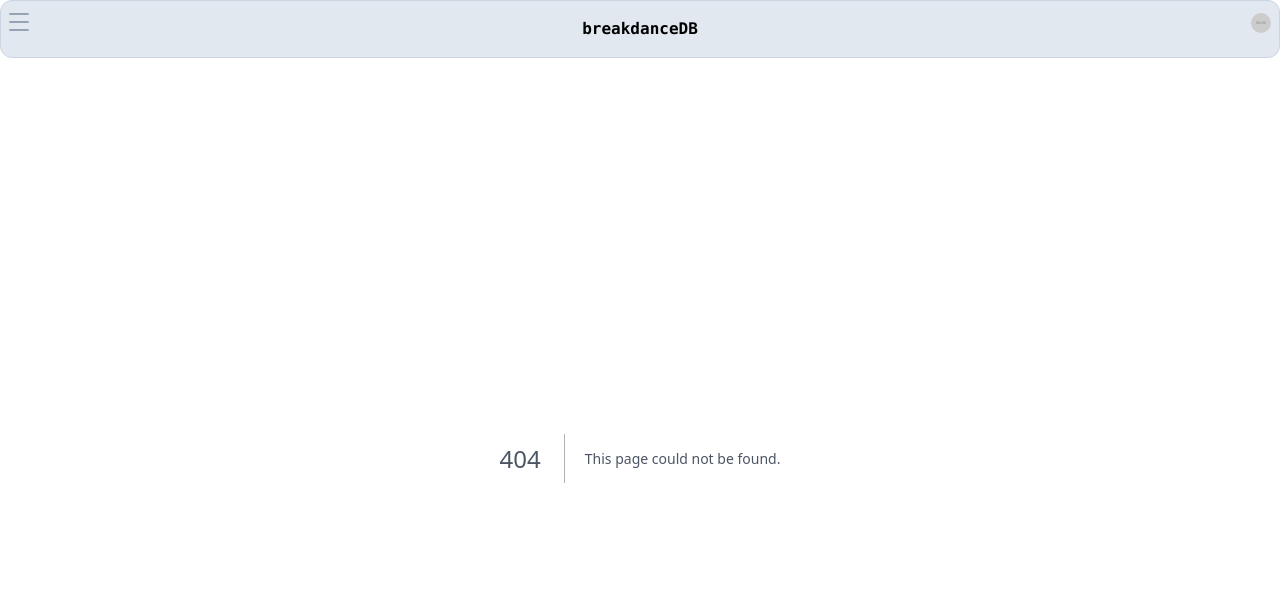
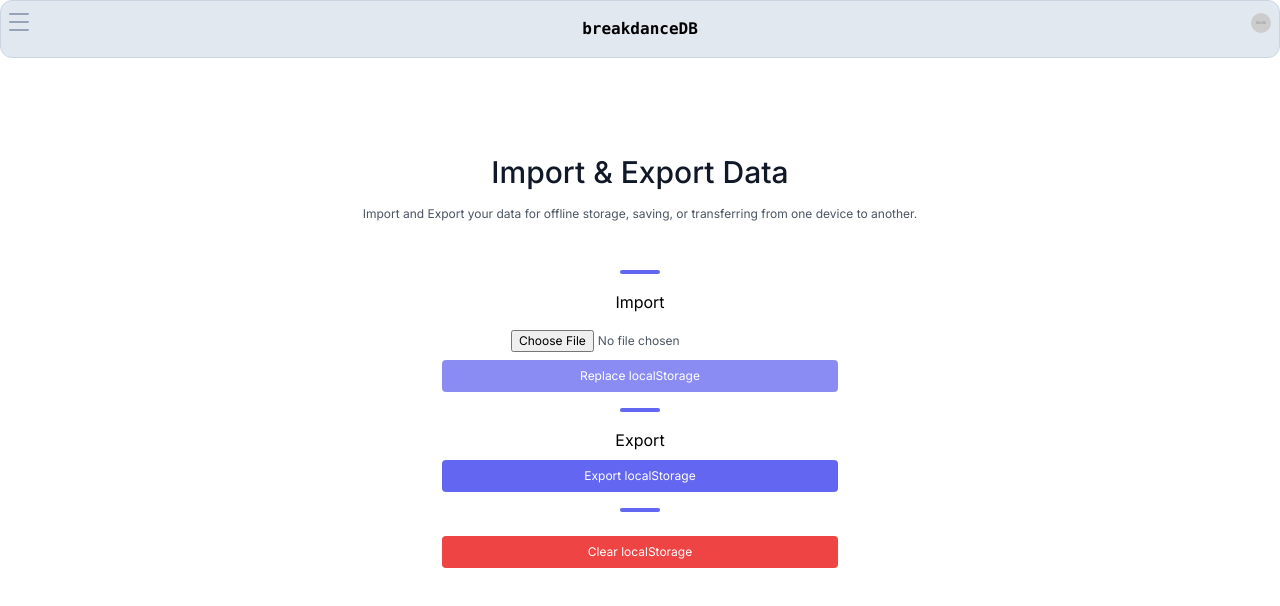
Before and after one commit to volaix/breakdancedb, a Next.js app: page /importexport in a window 1280 px wide. Before the commit this address had no page. Shown: the top 606 px of the page. Built offline with nearby package versions, Linux system fonts and the light colour scheme.

Commit message:
FEATURE: Import and export localstorage (#14)
* better no move

* local storage can be replaced

* converted to use zustand

* prettier

* hide history and make importexport smaller

* prettier

```diff
--- a/src/app/_components/Header.tsx
+++ b/src/app/_components/Header.tsx
@@ -86,8 +86,13 @@ export default function RenderHeader() {
                       <a href="/dblist">(old)All Moves</a>
                     </li>
                   )}
-                  <li className="my-2 border-b border-gray-400 uppercase">
-                    <a href="/completed">History</a>
+                  {inDevelopment || (
+                    <li className="my-2 border-b border-gray-400 uppercase">
+                      <a href="/completed">History</a>
+                    </li>
+                  )}
+                  <li className="my-2 border-b border-gray-400 text-xs uppercase">
+                    <a href="/importexport">Import / Export</a>
                   </li>
                   {inDevelopment || (
                     <li className="my-2 border-b border-gray-400 uppercase">
--- a/src/app/_utils/zustandLocalStorage.ts
+++ b/src/app/_utils/zustandLocalStorage.ts
@@ -1,6 +1,5 @@
 import { create } from 'zustand'
 import { persist } from 'zustand/middleware'
-
 import {
   Flow,
   lsFlows,
@@ -9,20 +8,21 @@ import {
   Move,
 } from './localStorageTypes'
 
-/*
-  Migration Timeline:
-  //P1: CURRENT - DUPLICATION OF DATA ZUSTAND LOCAL STORAGE
-  P2: current - RETRIEVAL OF DATA FROM ZUSTAND LOCAL STORAGE
-  //P3: FUTURE - DELETION OF WRITING TO NORMAL LOCAL STORAGE
-  P4: FUTURE - DELETION OF READING NORMAL LOCAL STORAGE
-*/
+export const zustandLocalStorage = 'zustand-local-storage'
 
-interface ZustandLocalStorage {
-  //-----------properties-----------
+/**
+ * Types of Properties on the Zustand Local Storage Global
+ */
+type LocalStorageProperties = {
   [lsFlows]: Flow[]
   [lsUserMoves]: string[]
   [lsUserLearning]: Move[]
-  //------------methods------------
+}
+
+/**
+ * Types of Methods on the Zustand Local Storage Global
+ */
+interface ZustandLocalStorage extends LocalStorageProperties {
   //setters
   setLsFlows: (flows: Flow[]) => void
   setLsUserMoves: (moves: string[]) => void
@@ -31,15 +31,31 @@ interface ZustandLocalStorage {
   getLsFlows: () => Flow[]
   getLsUserMoves: () => string[]
   getLsUserLearning: () => Move[]
+  //globals
+  replaceGlobalState: (state: {
+    state: LocalStorageProperties
+    version: number
+  }) => void
+  resetGlobalState: () => void
 }
 
+/**
+ * Default Properties on the Zustand Local Storage Global
+ */
+const initialState: LocalStorageProperties = {
+  [lsFlows]: [],
+  [lsUserMoves]: [],
+  [lsUserLearning]: [],
+}
+
+/**
+ * Zustand Global Store State
+ */
 export const useZustandStore = create<ZustandLocalStorage>()(
   persist(
     (set, get) => ({
       //properties
-      [lsFlows]: [],
-      [lsUserMoves]: [],
-      [lsUserLearning]: [],
+      ...initialState,
       //setters
       setLsFlows: (flows) => set({ [lsFlows]: flows }),
       setLsUserMoves: (moves) => set({ [lsUserMoves]: moves }),
@@ -48,9 +64,12 @@ export const useZustandStore = create<ZustandLocalStorage>()(
       getLsFlows: () => get()[lsFlows],
       getLsUserMoves: () => get()[lsUserMoves],
       getLsUserLearning: () => get()[lsUserLearning],
+      //globals
+      replaceGlobalState: (zustandState) => set(zustandState.state),
+      resetGlobalState: () => set(initialState),
     }),
     {
-      name: 'zustand-local-storage',
+      name: zustandLocalStorage,
     },
   ),
 )
--- /dev/null
+++ b/src/app/importexport/page.tsx
@@ -0,0 +1,141 @@
+'use client'
+
+import { useState } from 'react'
+import {
+  useZustandStore,
+  zustandLocalStorage,
+} from '../_utils/zustandLocalStorage'
+
+export default function RenderImportExport() {
+  //------------------------state------------------------
+  const [successMessage, setSuccessMessage] = useState<string>('')
+  const [importActive, setImportActive] = useState<boolean>(false)
+  const [file, setFile] = useState<FileReader | null>(null)
+  const replaceGlobalState = useZustandStore(
+    (state) => state.replaceGlobalState,
+  )
+  const resetGlobalState = useZustandStore((state) => state.resetGlobalState)
+
+  //----------------------handlers------------------------
+
+  /**
+   * Imports file to local storage
+   * @param event
+   * @returns
+   */
+  const handleImport: React.MouseEventHandler<HTMLButtonElement> = (event) => {
+    if (file && file.result) {
+      //error handling
+      if (file.result instanceof ArrayBuffer)
+        return console.error('ArrayBuffer is not supported')
+
+      //sets in zustand global
+      replaceGlobalState(JSON.parse(JSON.parse(file.result))) //intentionally json.parse x2
+      setSuccessMessage('successfully loaded')
+    }
+  }
+
+  const finishedLoading = (event: ProgressEvent<FileReader>) => {
+    console.log('file finished loading')
+    setImportActive(true)
+  }
+
+  /**
+   * Check if file has changed. If so, enables the import button
+   * @param
+   */
+  const handleFileLoaded = (event: React.ChangeEvent<HTMLInputElement>) => {
+    try {
+      const files = event.target.files
+      console.log('File Loaded', files)
+      if (files?.length) {
+        const fileReader = new FileReader()
+        fileReader.readAsText(files[0])
+        fileReader.onloadend = finishedLoading
+        setFile(fileReader)
+      }
+    } catch (error) {
+      console.error('Error handling input change:', error)
+    }
+  }
+
+  //creates an anchor element, uses the download property, then removes itself
+  const handleDownload = () => {
+    if (!localStorage[zustandLocalStorage])
+      return console.error(
+        'cannot find breakdancedb data in your local storage.',
+      )
+
+    const localStorageContent = JSON.stringify(
+      localStorage[zustandLocalStorage],
+    )
+    const blob = new Blob([localStorageContent], { type: 'application/json' })
+    const url = URL.createObjectURL(blob)
+    const a = document.createElement('a')
+    a.href = url
+    a.download = 'breakdancedb-data.json'
+    document.body.appendChild(a)
+    a.click()
+    document.body.removeChild(a)
+    URL.revokeObjectURL(url)
+  }
+
+  //clears localstorage
+  const handleClear = () => {
+    localStorage.clear()
+    resetGlobalState()
+
+    alert('Local Storage Cleared')
+  }
+  //-----------------------render------------------------
+  return (
+    <div className="mt-24">
+      <h1 className="title-font mb-4 text-center text-2xl font-medium text-gray-900 sm:text-3xl dark:text-white">
+        Import & Export Data
+      </h1>
+      <div className="flex flex-col items-center justify-center text-xs">
+        <div className="mb-10 px-5 text-center">
+          Import and Export your data for offline storage, saving, or
+          transferring from one device to another.
+        </div>
+        {/* -----------spacer-------------- */}
+        <div className="mb-4 mt-2 flex w-10 justify-center">
+          <div className="inline-flex h-1 w-16 w-full rounded-full bg-indigo-500"></div>
+        </div>
+        <div className="text-base text-black dark:text-white">Import</div>
+        <div className="mt-4 flex flex-col items-center justify-center">
+          <input type="file" accept=".json" onChange={handleFileLoaded} />
+          {successMessage && <pre>{successMessage}</pre>}
+        </div>
+        <button
+          disabled={!importActive}
+          className="disabled:bg-grey-400 disabled:text-grey m-2 w-2/3 rounded border-0 bg-indigo-500 px-6 py-2 text-center text-white focus:outline-none disabled:opacity-75"
+          onClick={handleImport}
+        >
+          Replace localStorage
+        </button>
+        {/* -----------spacer-------------- */}
+        <div className="mb-4 mt-2 flex w-10 justify-center">
+          <div className="inline-flex h-1 w-16 w-full rounded-full bg-indigo-500"></div>
+        </div>
+        <div className="text-base text-black dark:text-white">Export</div>
+        <button
+          className=" m-2 w-2/3 rounded border-0 bg-indigo-500 px-6 py-2 text-center text-white hover:bg-indigo-600 focus:outline-none"
+          onClick={handleDownload}
+        >
+          Export localStorage
+        </button>
+        {/* -----------spacer-------------- */}
+        <div className="mb-4 mt-2 flex w-10 justify-center">
+          <div className="inline-flex h-1 w-16 w-full rounded-full bg-indigo-500"></div>
+        </div>
+        <button
+          className=" m-2 w-2/3 rounded border-0 bg-red-500 px-6 py-2 text-center text-white focus:outline-none"
+          onClick={handleClear}
+        >
+          Clear localStorage
+        </button>
+      </div>
+    </div>
+  )
+}
--- a/src/app/learnflows/page.tsx
+++ b/src/app/learnflows/page.tsx
@@ -122,10 +122,9 @@ export default function RenderFlows() {
               <RenderMove move={learning['exitMove']} />
             </>
           )}
-          {displayMoves || (
-            <div>please add your moves or import move db here</div>
-          )}
+          {displayMoves || <div>No moves to display</div>}
         </div>
+        {displayMoves && (
           <div className="flex justify-evenly px-2 py-5">
             {/* FEATURE on click yes, pop up some celebration. also a rating system on how good it was overall
           how good each move was
@@ -152,6 +151,7 @@ export default function RenderFlows() {
               No
             </a>
           </div>
+        )}
       </div>
     </main>
   )
--- a/src/app/learnmoves/data/study/RenderHearts.tsx
+++ b/src/app/learnmoves/data/study/RenderHearts.tsx
@@ -18,6 +18,7 @@ import { produce } from 'immer'
 import { useZustandStore } from '@/app/_utils/zustandLocalStorage'
 
 //--------------local utils--------------
+
 /**
  * looks in positions and transitions in Move to update the right value with slowRating
  * @param move Move
--- a/src/app/learnmoves/newmove/page.tsx
+++ b/src/app/learnmoves/newmove/page.tsx
@@ -10,6 +10,7 @@ import { makeDefaultTransitionNames } from '@/app/_utils/lsMakers'
 import rocks from '@/db/rocks.json'
 import { useRouter } from 'next/navigation'
 import { useZustandStore } from '@/app/_utils/zustandLocalStorage'
+import Link from 'next/link'
 
 /**
  * Renders a text input with default position name
@@ -111,8 +112,8 @@ const RenderPageNewMove = () => {
   const max = '20'
   //-----------------------------Render---------------------------
   return (
-    <div>
-      <a
+    <div className="mt-20">
+      <Link
         href="/learnmoves"
         className="inline-flex items-center text-indigo-400"
       >
@@ -129,7 +130,7 @@ const RenderPageNewMove = () => {
           <path d="M12 5l7 7-7 7"></path>
         </svg>
         go back to learn moves
-      </a>
+      </Link>
       <div className="relative px-5 text-xs">
         <label className="text-sm leading-7 text-gray-600 dark:text-gray-400">
           Move Name
```
Lines whose indentation alone changed are shown as unchanged.
